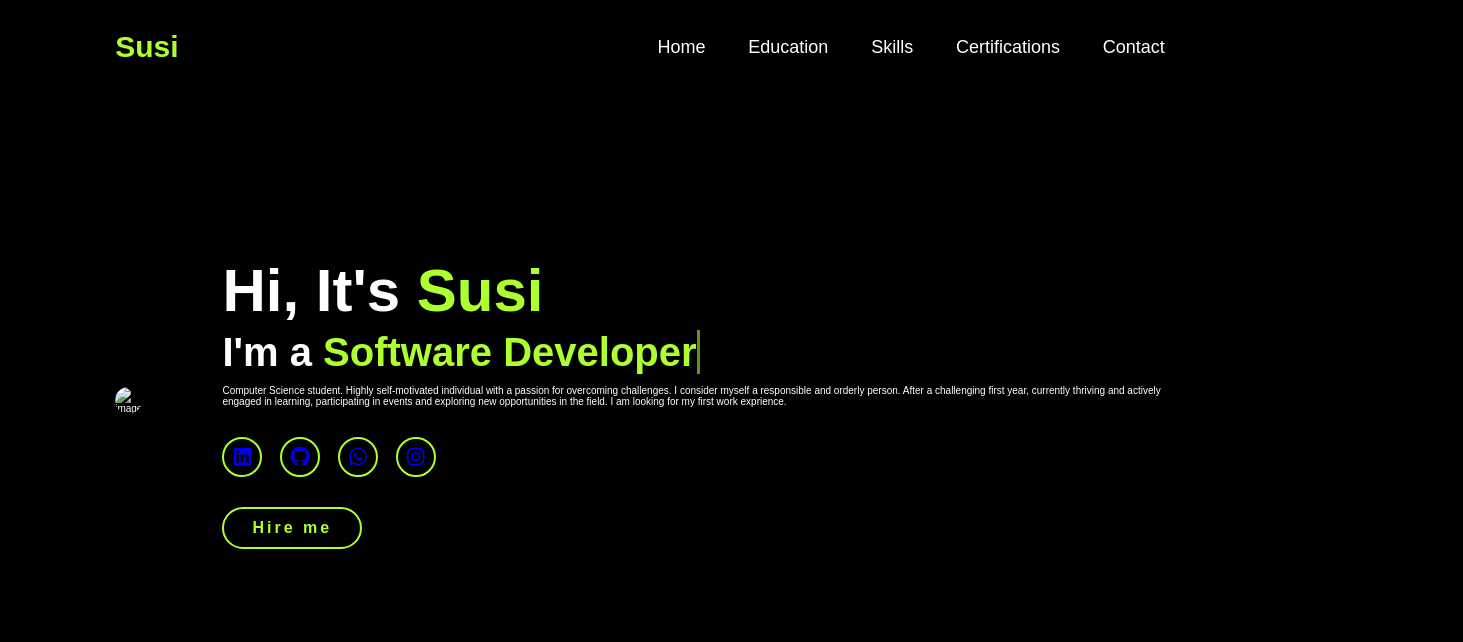
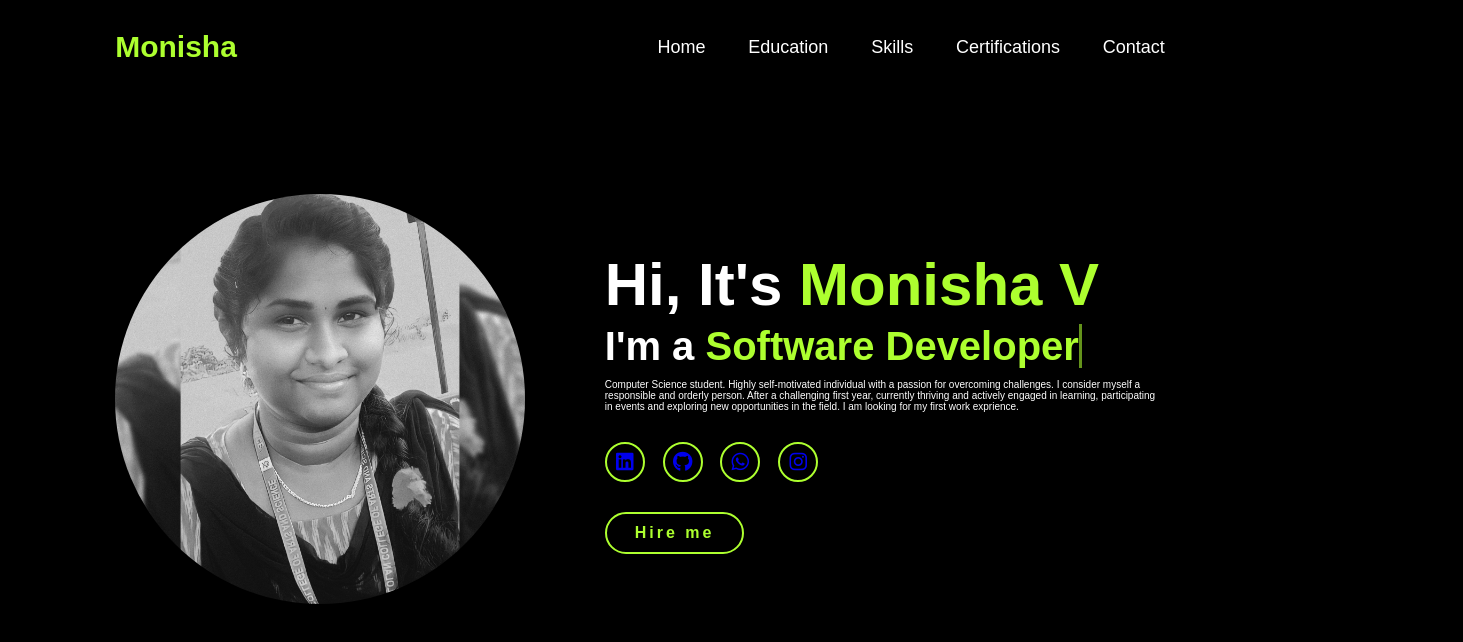
Before and after one commit to Monisha-1827/Profile-, a plain HTML site: page index.html in a window 1280 px wide. Shown: the whole page, 1463 px wide, since content can reach past the window. Drawn offline with Linux system fonts and the light colour scheme.

Commit message:
Update index.html

```diff
--- a/index.html
+++ b/index.html
@@ -9,7 +9,7 @@
 </head>
 <body>
     <header>
-        <a href="#" class="logo">Susi</a>
+        <a href="#" class="logo">Monisha</a>
 
         <nav>
             <a href="#">Home</a>
@@ -22,11 +22,11 @@
 
     <section class="home">
         <div class="home-img">
-            <img src="girl.png" alt="image">
+            <img src="moni.jpg" alt="image">
         </div>
 
            <div class="home-content">
-            <h1> Hi, It's <span>Susi</h1>
+            <h1> Hi, It's <span>Monisha V</h1>
 
             <h3 class="typing-text"> I'm a <span></span></h3>
             <p>Computer Science student. Highly self-motivated individual with a passion for overcoming challenges. I consider myself a responsible and orderly person.
```
